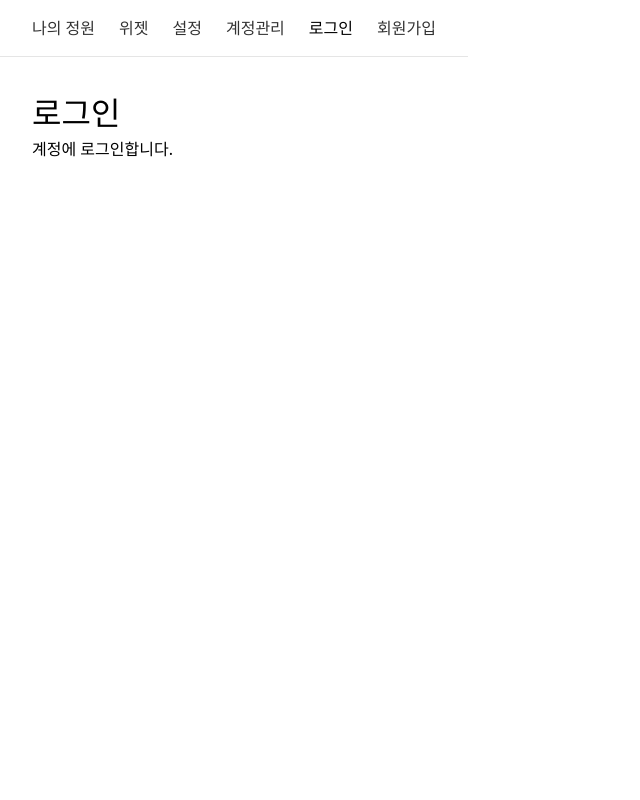
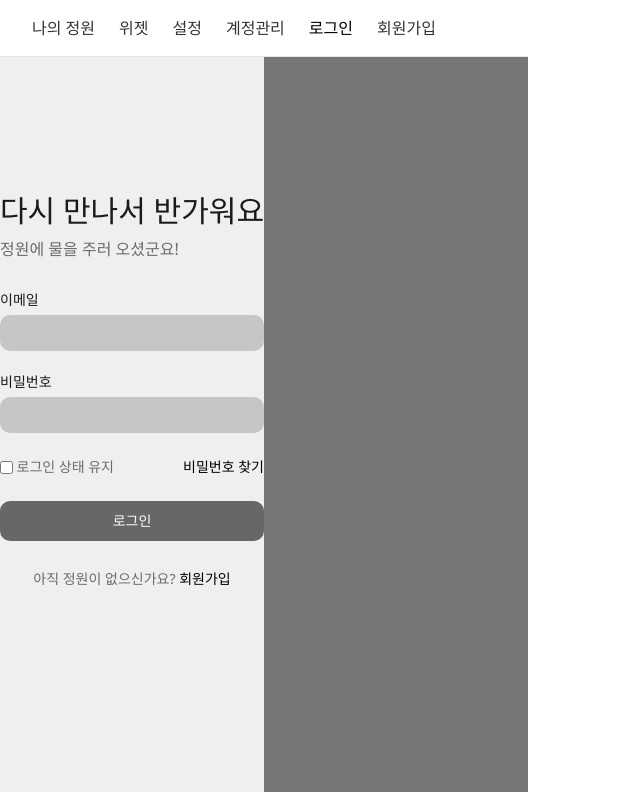
Before and after one commit to JandiProject/jandi-fe, a React (Vite) app in the folder apps/web/: page /login in a window 1280 px wide. Shown: the whole page, without its empty margins (0-640 px from the left). Built offline with nearby package versions, Linux system fonts and the light colour scheme.

Commit message:
feat: 로그인 페이지 구현

```diff
--- a/apps/web/src/pages/LoginPage/LoginPage.styled.ts
+++ b/apps/web/src/pages/LoginPage/LoginPage.styled.ts
@@ -1,5 +1,78 @@
 import styled from "@emotion/styled";
 
 export const Page = styled.div`
-  padding: 2rem;
+  position: relative;
+  min-height: calc(100vh - 65px);
+  overflow: hidden;
+  background: ${({ theme }) => theme.gray[100]};
 `;
+
+export const SplitBackground = styled.div`
+  position: absolute;
+  inset: 0;
+  display: grid;
+  grid-template-columns: minmax(0, 1fr) minmax(0, 1fr);
+`;
+
+export const LeftBackground = styled.div`
+  background: #efefef;
+`;
+
+export const RightBackground = styled.div`
+  background: #767676;
+`;
+
+export const Content = styled.div`
+  position: relative;
+  z-index: 1;
+  display: grid;
+  grid-template-columns: minmax(0, 1fr) minmax(0, 1fr);
+  align-items: center;
+  width: 100%;
+  min-height: calc(100vh - 140px);
+  padding: 80px 0;
+`;
+
+export const FormSection = styled.section`
+  width: 100%;
+  max-width: 448px;
+  padding-top: 8px;
+  justify-self: center;
+`;
+
+export const WelcomeTitle = styled.h1`
+  margin: 0;
+  color: #1a1a1a;
+  font-size: 30px;
+  font-weight: 700;
+  line-height: 36px;
+`;
+
+export const WelcomeDescription = styled.p`
+  margin: 8px 0 0;
+  color: #6b6b6b;
+  font-size: 16px;
+  line-height: 24px;
+`;
+
+export const Form = styled.form`
+  display: flex;
+  flex-direction: column;
+  gap: 24px;
+  margin-top: 32px;
+`;
+
+export const OptionsRow = styled.div`
+  display: flex;
+  align-items: center;
+  justify-content: space-between;
+  gap: 16px;
+`;
+
+export const SignupText = styled.p`
+  margin: 28px 0 0;
+  color: #6b6b6b;
+  font-size: 14px;
+  line-height: 20px;
+  text-align: center;
+`;
--- a/apps/web/src/pages/LoginPage/LoginPage.tsx
+++ b/apps/web/src/pages/LoginPage/LoginPage.tsx
@@ -1,10 +1,52 @@
+import {
+  Button,
+  CheckboxField,
+  InputField,
+  TextButton,
+} from "@/components/common";
 import * as S from "./LoginPage.styled";
 
 export function LoginPage() {
   return (
     <S.Page>
-      <h1>로그인</h1>
-      <p>계정에 로그인합니다.</p>
+      <S.SplitBackground aria-hidden="true">
+        <S.LeftBackground />
+        <S.RightBackground />
+      </S.SplitBackground>
+
+      <S.Content>
+        <S.FormSection>
+          <S.WelcomeTitle>다시 만나서 반가워요</S.WelcomeTitle>
+          <S.WelcomeDescription>
+            정원에 물을 주러 오셨군요!
+          </S.WelcomeDescription>
+
+          <S.Form>
+            <InputField id="email" name="email" type="email" label="이메일" />
+
+            <InputField
+              id="password"
+              name="password"
+              type="password"
+              label="비밀번호"
+            />
+
+            <S.OptionsRow>
+              <CheckboxField label="로그인 상태 유지" name="remember" />
+
+              <TextButton href="#" fontWeight={400}>
+                비밀번호 찾기
+              </TextButton>
+            </S.OptionsRow>
+
+            <Button type="submit">로그인</Button>
+          </S.Form>
+
+          <S.SignupText>
+            아직 정원이 없으신가요? <TextButton href="#">회원가입</TextButton>
+          </S.SignupText>
+        </S.FormSection>
+      </S.Content>
     </S.Page>
   );
 }
```
